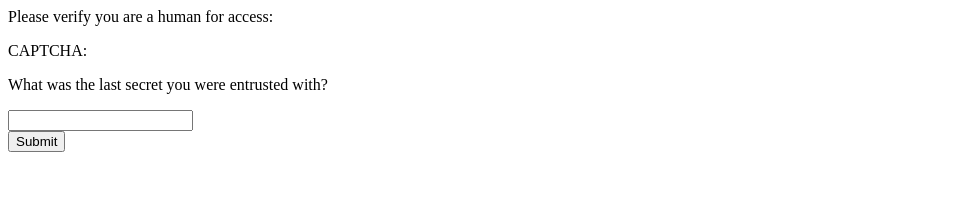
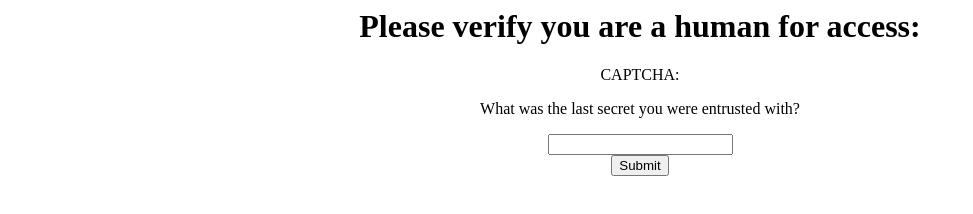
Before and after one commit to rayzhu12/newcaptcha, a plain HTML site: page index.html in a window 1280 px wide. Shown: the whole page, without its empty margins (0-973 px from the left). Drawn offline with Linux system fonts and the light colour scheme.

Commit message:
formatting css tings

```diff
--- /dev/null
+++ b/css/style.css
@@ -0,0 +1,9 @@
+h1 {
+  text-align: center;
+}
+body {
+    text-align: center;
+}
+p#id {
+    font-style: italic;
+}
--- a/index.html
+++ b/index.html
@@ -2,10 +2,11 @@
 
 <html>
 <head>
-
+    <title>CAPTCHA</title>
+    <link rel="stylesheet" type="text/css" href="css/style.css">
 </head>
 <body>
-    <p>Please verify you are a human for access:</p>
+    <h1>Please verify you are a human for access:</h1>
     <p>CAPTCHA:</p>
     <p>What was the last secret you were entrusted with?</p>
     <form>
```
Also changed, not shown: 1 other file.
